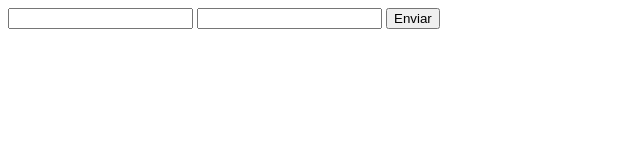
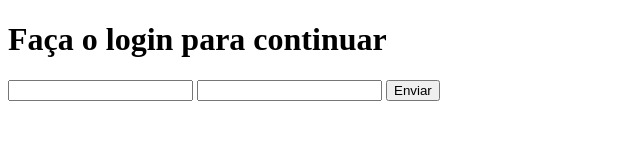
Before and after one commit to iGustavoDev/Pratica-de-Git-e-GitHub, a plain HTML site: page login.html in a window 1280 px wide. Shown: the whole page, without its empty margins (0-640 px from the left). Drawn offline with Linux system fonts and the light colour scheme.

Commit message:
Feature/css (#8)
* Update login.html

* Update login.html

Signed-off-by: GustavoWTZ <118010731+GustavoWTZ@users.noreply.github.com>

* adição de css

* css

---------

Signed-off-by: GustavoWTZ <118010731+GustavoWTZ@users.noreply.github.com>
Co-authored-by: GustavoWTZ <118010731+GustavoWTZ@users.noreply.github.com>

```diff
--- a/css/style.css
+++ b/css/style.css
@@ -0,0 +1 @@
+body {background: #fafafa; color: #141414;}
--- a/login.html
+++ b/login.html
@@ -3,10 +3,11 @@
 <head>
 	<meta charset="UTF-8">
 	<meta name="viewport" content="width=device-width, initial-scale=1.0">
-	<title>Tela de login</title>
+	<title>Tela de loginn</title>
 </head>
 <body>
 	<div class="container">
+		<h1>Faça o login para continuar</h1>
 		<div class="login-wrapper">
 			<form action="">
 				<label class="label-name" for="nome">
```
